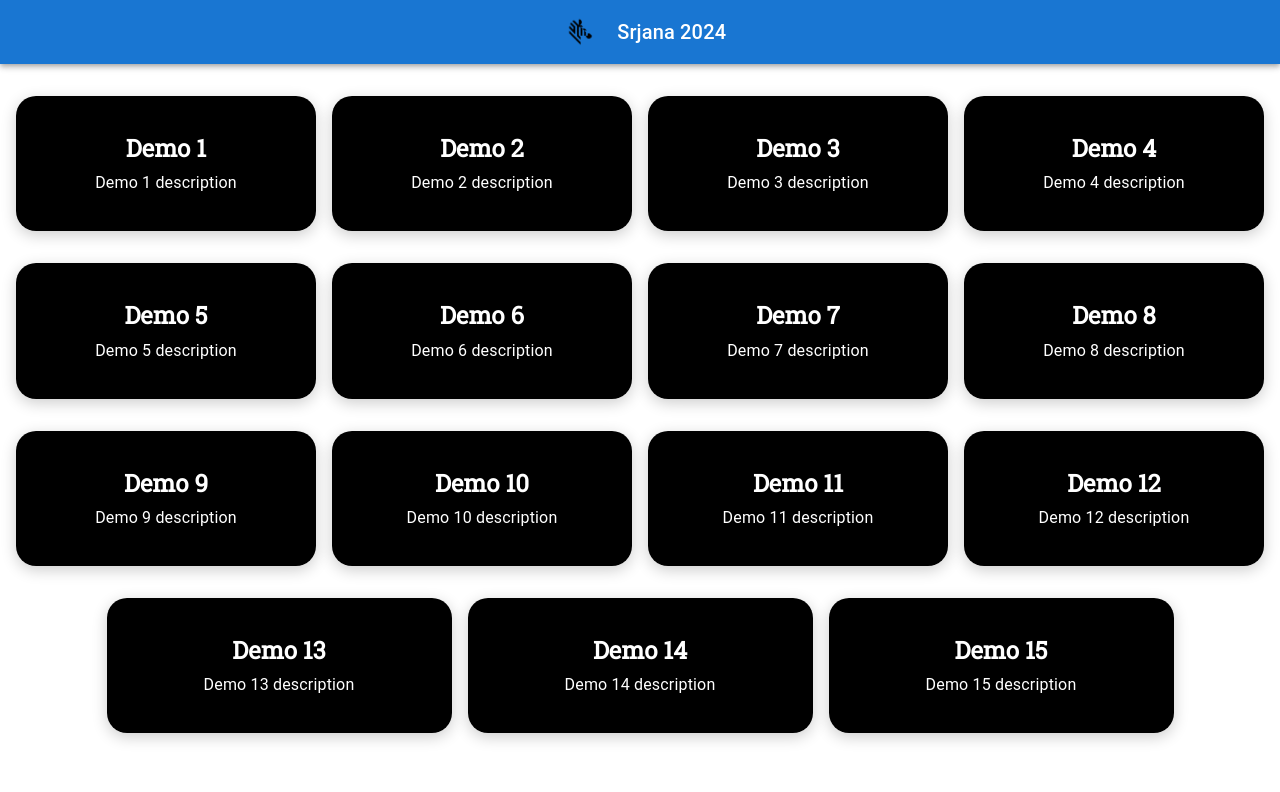
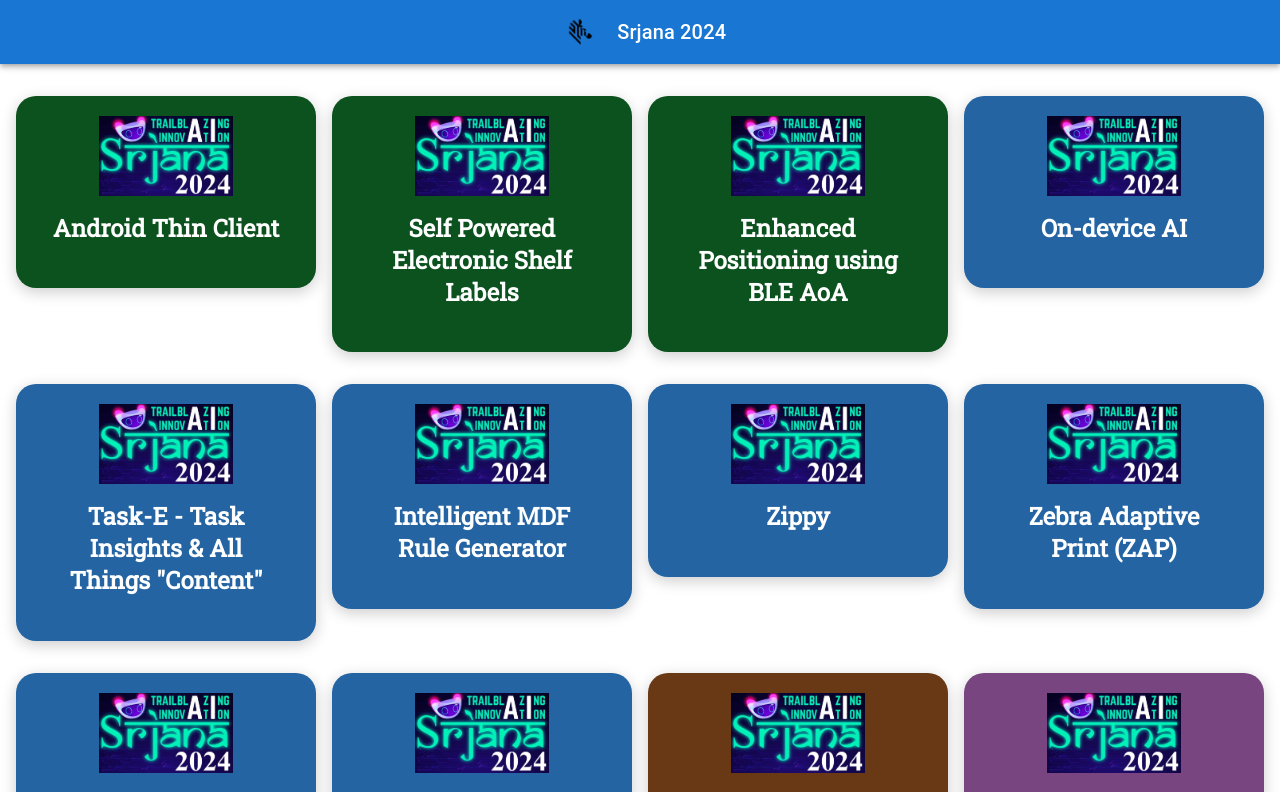
Before and after one commit to DP9727/Srjana24, a React (Create React App) app: page / in a window 1280 px wide. Shown: the top 792 px of the page. Built offline with nearby package versions, Linux system fonts and the light colour scheme.

Commit message:
Updated the links for all demos and added srjana logo

```diff
--- a/src/CardComponent.js
+++ b/src/CardComponent.js
@@ -6,13 +6,14 @@
 import '@fontsource/roboto-slab'; // Defaults to 400 weight
 
 
-const CardComponent = ({ title, description, link, imageSrc }) => {
+const CardComponent = ({ title, description, link, bgColor, imageSrc }) => {
 
   const handleClick = () => {
     // window.location.href = link; // Redirects to an external link
     window.open(link, '_blank', 'noopener,noreferrer'); // Opens the link in a new tab
   };
 
+  console.log("BgColor " + bgColor);
   // return (
   //   <Card
   //     sx={{
@@ -74,22 +75,24 @@
           transform: 'scale(1.03)',
           boxShadow: '0px 6px 20px rgba(255, 215, 0, 0.3)', // Gold shadow on hover
         },
-        // background: '#62cff4'
-        background: 'linear-gradient(45deg, #000000, #000000)', // Black to gold gradient
+        background: bgColor
+        // background: 'linear-gradient(45deg, {bgColor}, #000000)', // Black to gold gradient
       }}
     >
       <CardActionArea onClick={handleClick} sx={{ padding: '20px' }}>
-      {/* {imageSrc && (
+      {imageSrc && (
           <CardMedia
             component="img"
             image={imageSrc}
             alt={title}
             sx={{
-              height: 150, // Set the height of the image
+              height: 80, // Set the height of the image
+              // width: 200,
               borderRadius: '20px 20px 0 0', // Rounded top corners
+              objectFit: 'contain'
             }}
           />
-        )} */}
+        )}
         <CardContent>
           <Typography
             gutterBottom
--- a/src/Home.js
+++ b/src/Home.js
@@ -5,24 +5,24 @@
 import myLogo from './assets/zebra.png'; // Import your logo image
 import image from './assets/image.jpg'
 import image2 from './assets/image2.jpg'
+import srjanaImg from './assets/srjana.png'
 
 const Home = () => {
   const cards = [
-    { title: 'Demo 1', description: 'Demo 1 description', link: 'https://zebra.zoom.us/j/91823522287?pwd=TSN6vN4WeObpZTOiwkJmaT3WMEhgaa.1', imageSrc: "https://via.placeholder.com/300" },
-    { title: 'Demo 2', description: 'Demo 2 description', link: 'https://zebra.zoom.us/j/94085691351?pwd=tLqeWUNDmsF0qjtnJKXTeRPNTfjMtP.1', imageSrc: image },
-    { title: 'Demo 3', description: 'Demo 3 description', link: 'https://zebra.zoom.us/j/93564823323?pwd=lywyCRWF2D8hKK80MoHL7gCfLnfcGn.1', imageSrc: image },
-    { title: 'Demo 4', description: 'Demo 4 description', link: 'https://zebra.zoom.us/j/97006086992?pwd=XbIjTbHa4ot76Rq5baZizj2HlMMSEv.1', imageSrc: image },
-    { title: 'Demo 5', description: 'Demo 5 description', link: 'https://www.youtube.com/results?search_query=Bluetooth', imageSrc: image },
-    { title: 'Demo 6', description: 'Demo 6 description', link: 'https://www.youtube.com/results?search_query=AccessPoint', imageSrc: image },
-    { title: 'Demo 7', description: 'Demo 7 description', link: 'https://www.youtube.com/results?search_query=Wireshark', imageSrc: image },
-    { title: 'Demo 8', description: 'Demo 8 description', link: 'https://www.youtube.com/results?search_query=Android', imageSrc: image },
-    { title: 'Demo 9', description: 'Demo 9 description', link: 'https://www.youtube.com/results?search_query=AndroidFramework', imageSrc: image },
-    { title: 'Demo 10', description: 'Demo 10 description', link: 'https://www.youtube.com/results?search_query=AndroidScanningFramework', imageSrc: image },
-    { title: 'Demo 11', description: 'Demo 11 description', link: 'https://www.youtube.com/results?search_query=ZebraTechnologies', imageSrc: image2 },
-    { title: 'Demo 12', description: 'Demo 12 description', link: 'https://www.youtube.com/results?search_query=OperatingSystems', imageSrc: image2 },
-    { title: 'Demo 13', description: 'Demo 13 description', link: 'https://www.youtube.com/results?search_query=ComputerNetworks', imageSrc: image2 },
-    { title: 'Demo 14', description: 'Demo 14 description', link: 'https://www.youtube.com/results?search_query=ArtificialInteligence', imageSrc: image2 },
-    { title: 'Demo 15', description: 'Demo 15 description', link: 'https://www.youtube.com/results?search_query=IndoorLocation', imageSrc: image2 },
+    { title: 'Android Thin Client', description: '', link: 'https://zebra.zoom.us/j/94306216893?pwd=NHMS0aUSaQItuxVDDg8fuOJwoVlGul.1', bgColor: "#0b521e", imageSrc: srjanaImg },
+    { title: 'Self Powered Electronic Shelf Labels', description: '', link: 'https://zebra.zoom.us/j/92824214882?pwd=sGl6UuVAaq2RjbO6JnAkxpVQsrhTjk.1', bgColor: "#0b521e", imageSrc: srjanaImg },
+    { title: 'Enhanced Positioning using BLE AoA', description: '', link: 'https://www.youtube.com/results?search_query=Bluetooth', bgColor: "#0b521e", imageSrc: srjanaImg },
+    { title: 'On-device AI', description: '', link: 'https://zebra.zoom.us/j/96900796467?pwd=Pq5JEMauXsTvk8YDR50NbZ7AnmB3WQ.1', bgColor: "#2464a3", imageSrc: srjanaImg },
+    { title: 'Task-E - Task Insights & All Things "Content"', description: '', link: 'https://zebra.zoom.us/j/94386202564?pwd=ym2PicYk8gfTvEFaICbGRzoQqW2EmJ.1', bgColor: "#2464a3", imageSrc: srjanaImg },
+    { title: 'Intelligent MDF Rule Generator', description: '', link: 'https://zebra.zoom.us/j/94344079080?pwd=QRs80TOfyHm0b0Wa5QH8HaD1erBPMe.1', bgColor: "#2464a3", imageSrc: srjanaImg },
+    { title: 'Zippy', description: '', link: 'https://zebra.zoom.us/j/91351376771?pwd=5J2uwOqYEejXzxAPNz2btzwdbTYZ1H.1', bgColor: "#2464a3", imageSrc: srjanaImg },
+    { title: 'Zebra Adaptive Print (ZAP)', description: '', link: 'https://zebra.zoom.us/j/95373472138?pwd=OMYB13cwqu0mDwZWySaejlNvrNmBSb.1', bgColor: "#2464a3", imageSrc: srjanaImg },
+    { title: 'Snap & Fill', description: '', link: 'https://zebra.zoom.us/j/94966525296?pwd=PiOCOFmsmH3K8JbUoalDaNIr6jH0Ie.1', bgColor: "#2464a3", imageSrc: srjanaImg },
+    { title: 'zVoice Isolator', description: '', link: 'https://zebra.zoom.us/j/91474603347?pwd=SvdorCmHliA5mrMLyDE6HzeqG8f4TW.1', bgColor: "#2464a3", imageSrc: srjanaImg },
+    { title: 'zSecurity Alert', description: '', link: 'https://zebra.zoom.us/j/97130936429?pwd=jvY3Sp5Q8DD30pz6Ir5bT2aZx3fn6p.1', bgColor: "#693915", imageSrc: srjanaImg },
+    { title: 'Adaptive Imaging', description: '', link: 'https://zebra.zoom.us/j/96039948809?pwd=pT2aAjUcfahlcRSKoEBcO16bmdQBfa.1', bgColor: "#784580", imageSrc: srjanaImg },
+    { title: 'Zebra Playground', description: '', link: 'https://zebra.zoom.us/j/94463072463?pwd=pjPmZVSIo8sMzqatZZy6xwEnF78J6U.1', bgColor: "#784580", imageSrc: srjanaImg },
+    { title: 'zPower Conserver', description: '', link: 'https://zebra.zoom.us/j/94431676637?pwd=olhbkt26ci1RpBmuaDDyLUORGqGmPL.1', bgColor: "#784580", imageSrc: srjanaImg },
     // Add more cards as needed
   ];
 
@@ -67,7 +67,7 @@
               maxWidth: '345px',
             }}
           >
-            <CardComponent title={card.title} description={card.description} link={card.link} imageSrc={card.imageSrc} />
+            <CardComponent title={card.title} description={card.description} link={card.link} bgColor={card.bgColor} imageSrc={card.imageSrc} />
           </Box>
         ))}
       </Box>
```
Also changed, not shown: src/assets/srjana.png (added).
